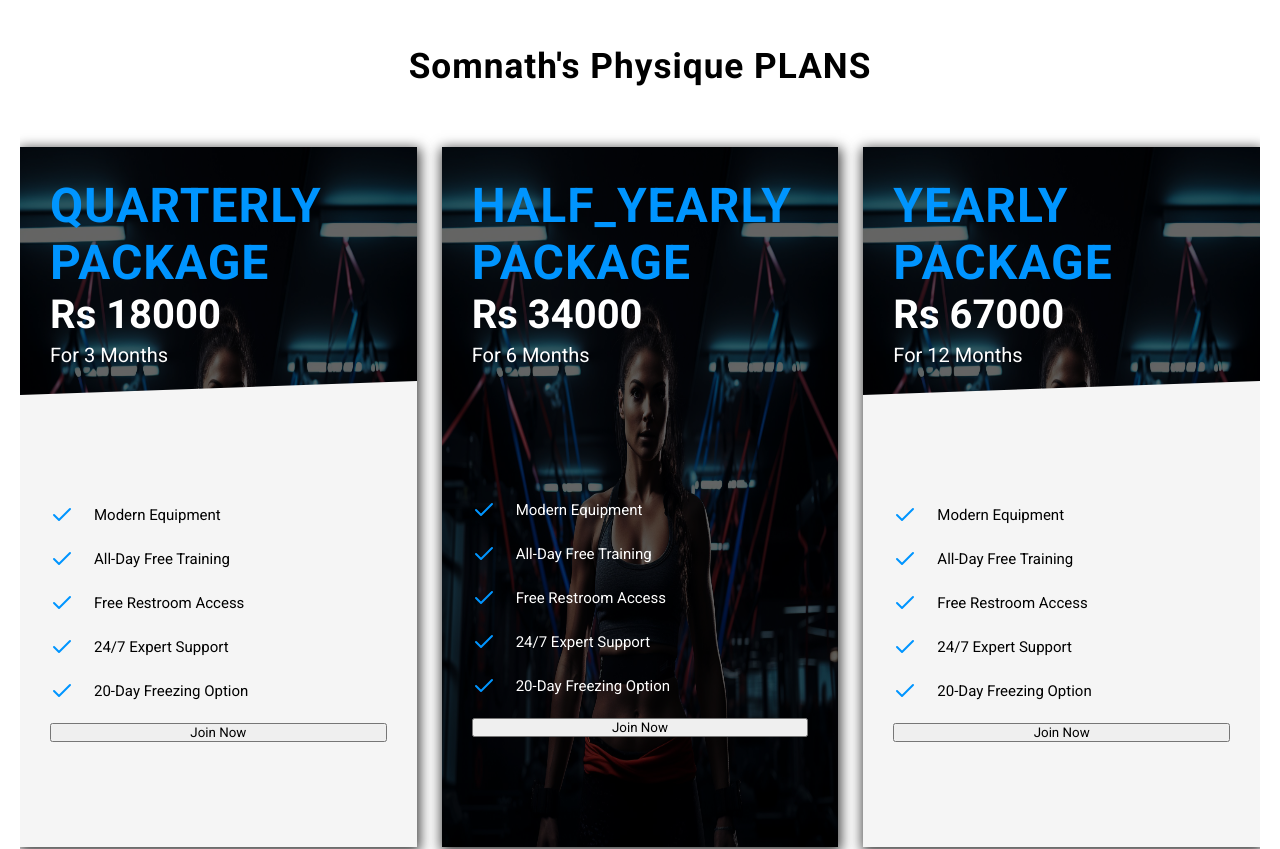
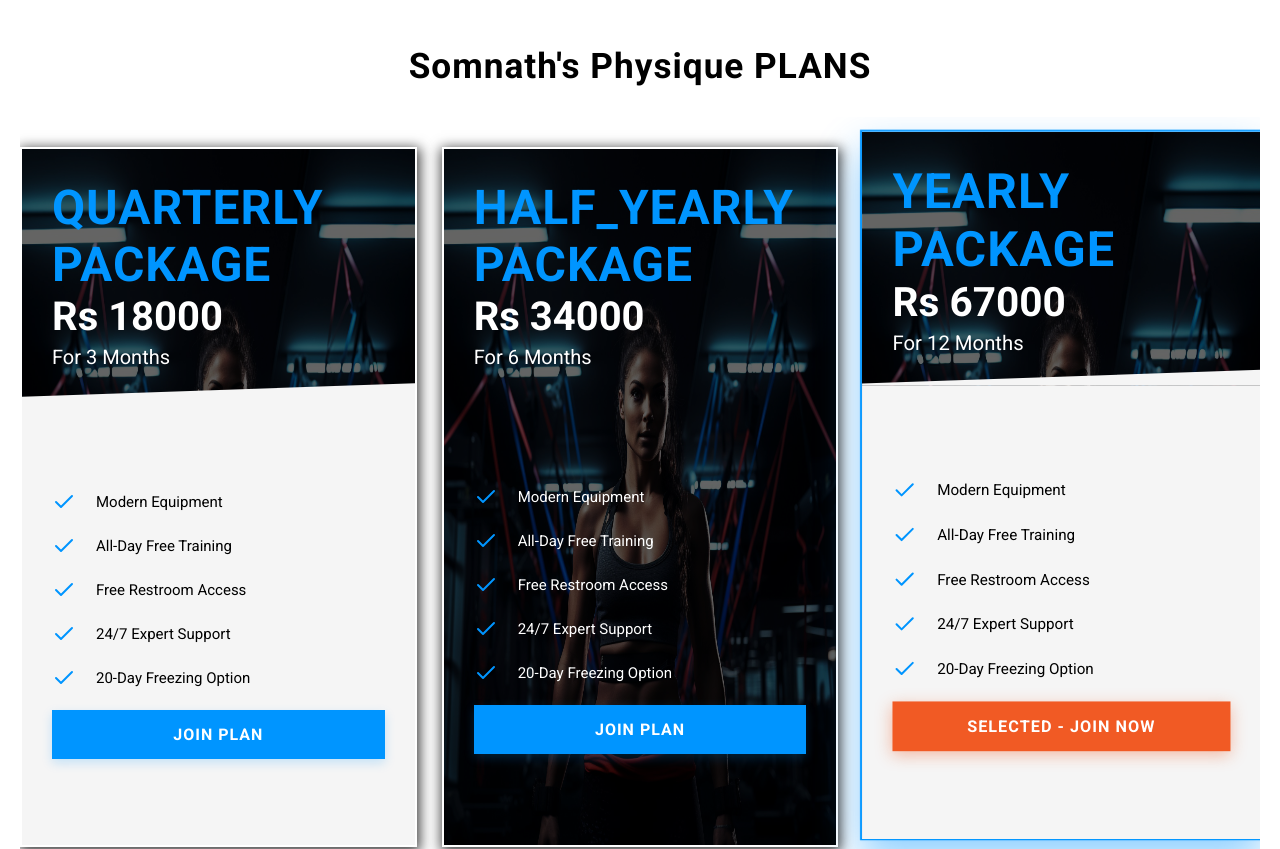
Before and after one commit to Somnath21-hub/SOMNATH-DREAM-PHYSIQUE, a React (Vite) app in the folder frontend/: page / in a window 1280 px wide. Shown: the part 3400-4249 px from the top of the page. Built offline with nearby package versions, Linux system fonts and the light colour scheme.

Commit message:
Update pricing plans with professional card highlight, selection states, and premium join button styles

```diff
--- a/frontend/src/App.css
+++ b/frontend/src/App.css
@@ -958,6 +958,59 @@
 .pricing .wrapper .card:nth-child(2) .title::before {
   display: none;
 }
+
+/* --- Added professional card selection & join button styling --- */
+.pricing .wrapper .card {
+  transition: transform 0.3s cubic-bezier(0.25, 0.8, 0.25, 1), box-shadow 0.3s cubic-bezier(0.25, 0.8, 0.25, 1), border 0.3s ease;
+  cursor: pointer;
+  border: 2px solid transparent;
+}
+.pricing .wrapper .card:hover {
+  transform: translateY(-8px);
+  box-shadow: 0 15px 30px rgba(0, 149, 255, 0.25);
+}
+.pricing .wrapper .card.selected {
+  transform: translateY(-12px) scale(1.015);
+  box-shadow: 0 20px 40px rgba(0, 149, 255, 0.45);
+  border: 2px solid #0095ff;
+  z-index: 5;
+}
+.pricing .wrapper .card:nth-child(2).selected {
+  border-color: #f15a24;
+  box-shadow: 0 20px 40px rgba(241, 90, 36, 0.45);
+}
+.pricing .wrapper .card .description .join-button {
+  background: #0095ff;
+  color: #fff;
+  font-weight: 600;
+  padding: 15px 30px;
+  border: none;
+  text-decoration: none;
+  width: 100%;
+  text-align: center;
+  cursor: pointer;
+  transition: all 0.3s ease;
+  font-size: 1rem;
+  text-transform: uppercase;
+  letter-spacing: 1px;
+  box-shadow: 0 4px 10px rgba(0, 149, 255, 0.2);
+}
+.pricing .wrapper .card .description .join-button:hover {
+  background: #0267af;
+  box-shadow: 0 6px 15px rgba(0, 149, 255, 0.4);
+  transform: translateY(-2px);
+}
+.pricing .wrapper .card .description .join-button:active {
+  transform: translateY(0);
+}
+.pricing .wrapper .card .description .join-button.highlighted {
+  background: #f15a24;
+  box-shadow: 0 4px 15px rgba(241, 90, 36, 0.4);
+}
+.pricing .wrapper .card .description .join-button.highlighted:hover {
+  background: #d84513;
+  box-shadow: 0 6px 20px rgba(241, 90, 36, 0.6);
+}
 @media (max-width: 1520px) {
   .pricing {
     padding: 50px 20px 50px 20px;
--- a/frontend/src/components/Pricing.jsx
+++ b/frontend/src/components/Pricing.jsx
@@ -6,6 +6,7 @@ import axios from "axios";
 
 const Pricing = () => {
   const { isAuthenticated, token, user } = useAuth();
+  const [selectedPlan, setSelectedPlan] = React.useState("YEARLY");
 
   const pricingPlans = [
     {
@@ -184,7 +185,11 @@ const Pricing = () => {
       <h1>Somnath's Physique PLANS</h1>
       <div className="wrapper">
         {pricingPlans.map((plan, index) => (
-          <div className="card" key={index}>
+          <div
+            className={`card ${selectedPlan === plan.title ? "selected" : ""}`}
+            key={index}
+            onClick={() => setSelectedPlan(plan.title)}
+          >
             <img src={plan.imgUrl} alt={`${plan.title} plan`} />
 
             <div className="title">
@@ -204,10 +209,14 @@ const Pricing = () => {
               <p><Check /> 20-Day Freezing Option</p>
 
               <button
-                className="join-button"
-                onClick={() => handlePayment(plan.price, plan.title)}
+                className={`join-button ${selectedPlan === plan.title ? "highlighted" : ""}`}
+                onClick={(e) => {
+                  e.stopPropagation();
+                  setSelectedPlan(plan.title);
+                  handlePayment(plan.price, plan.title);
+                }}
               >
-                Join Now
+                {selectedPlan === plan.title ? "Selected - Join Now" : "Join Plan"}
               </button>
             </div>
           </div>
```
